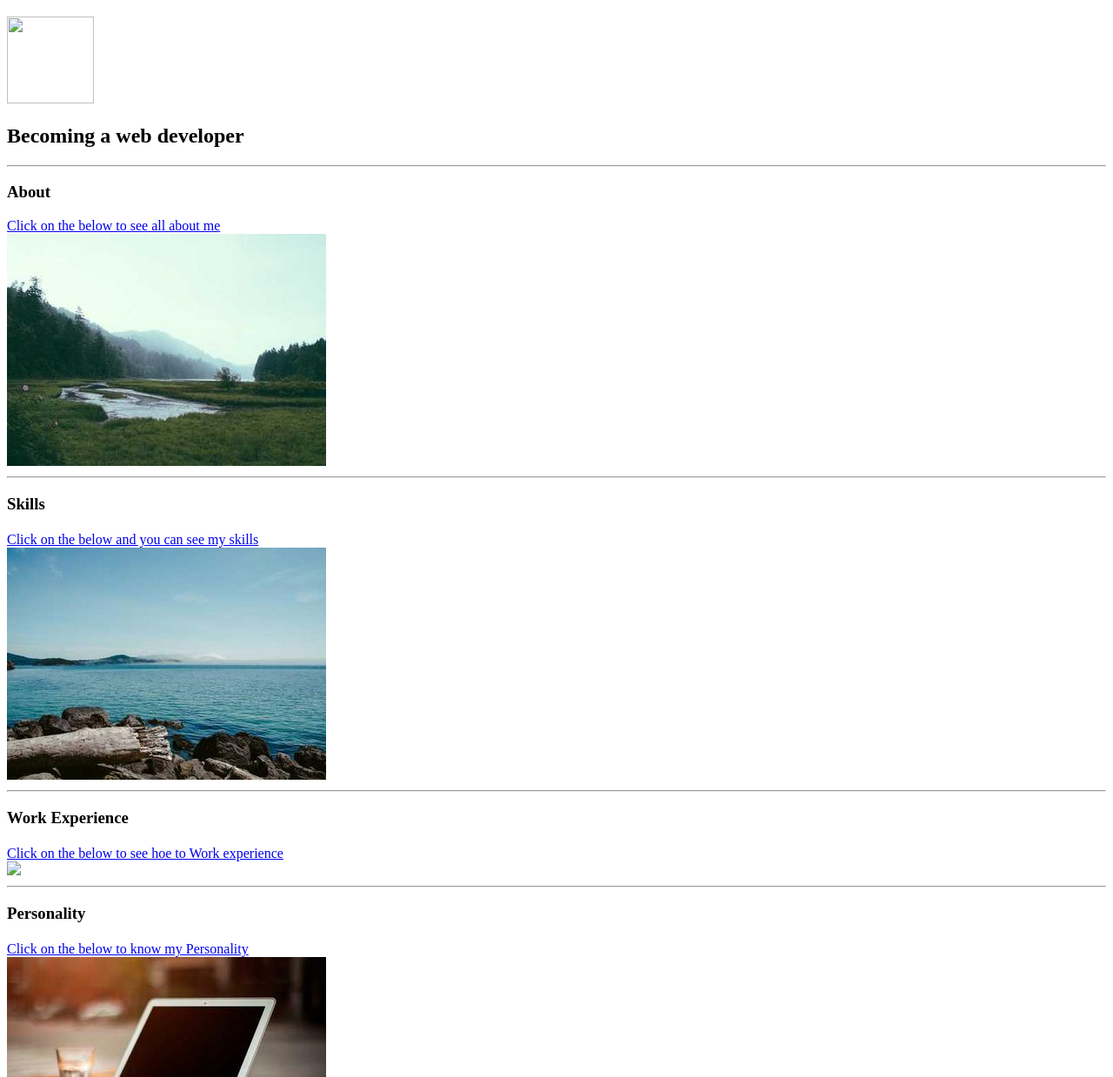
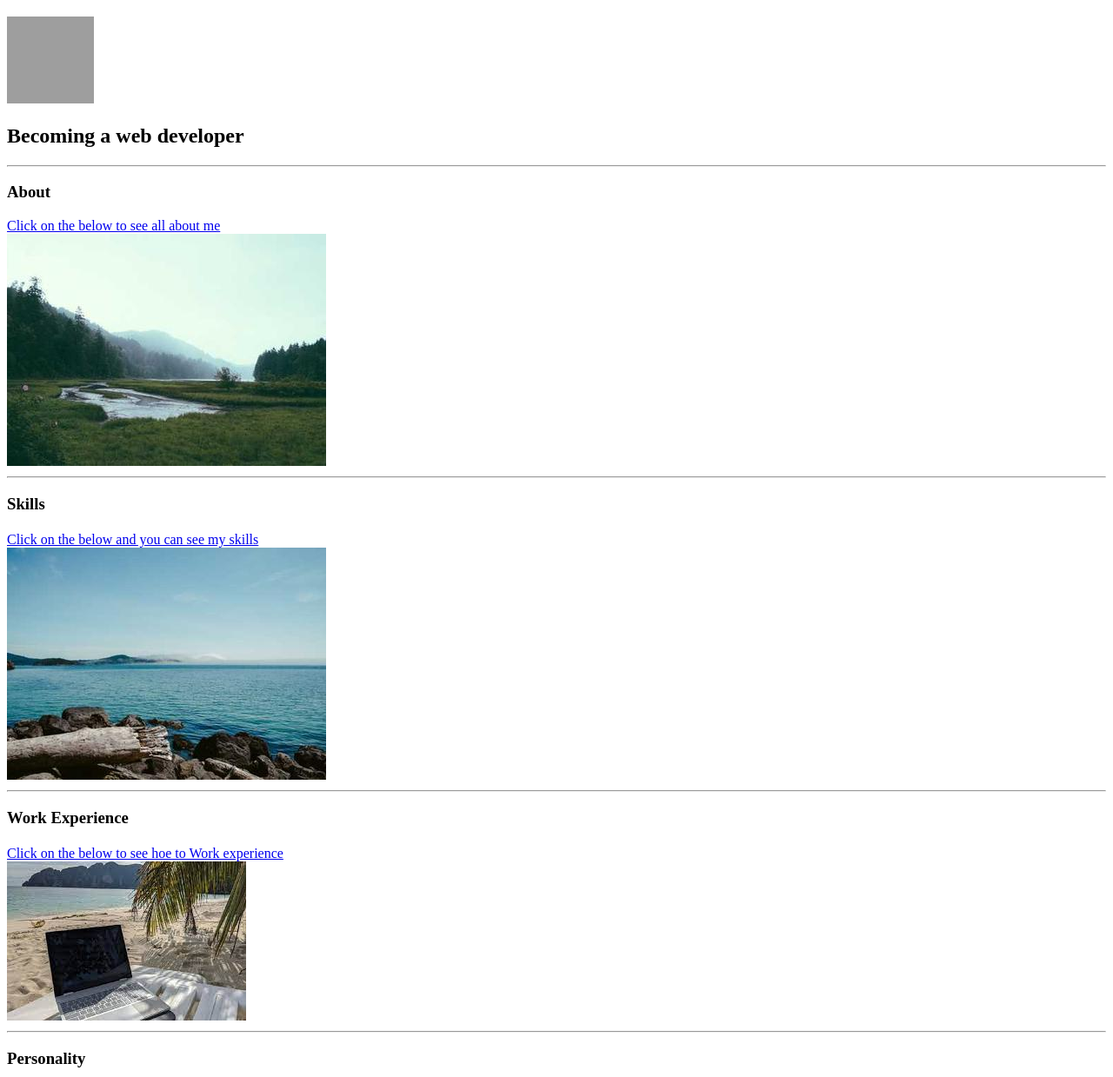
Before and after one commit to Kirito-P/html-Philip-protfolio, a plain HTML site: page index.html in a window 1280 px wide. Shown: the part 61-1300 px from the top of the page at 87% size. Drawn offline with Linux system fonts and the light colour scheme; the site is published under a folder, as on GitHub Pages, so addresses that start at the root find nothing.

Commit message:
Add files via upload

```diff
--- a/index.html
+++ b/index.html
@@ -22,22 +22,22 @@ https://developer.mozilla.org/en-US/docs/Web/HTML/Element/img#attr-height -->
 </head>
 <body>
     <h1>Philip Nicolas Raban Profolio</h1>
-    <img src="/assets/images/ProfilePic/Philip suit.jpg" width="100" height="100"><src>
+    <img src="./assets/images/ProfilePic/Philip suit.jpg" width="100" height="100" >
     <h2>Becoming a web developer</h2>
             <hr>
     <h3>About</h3>
-        <a href="./public/about.html">Click on the below to see all about me <br><img src="./assets/images/PagePic/Grass.jpg" ></src></a>
+        <a href="./public/about.html">Click on the below to see all about me<br><img src="./assets/images/PagePic/Grass.jpg"></a>
         <br>
             <hr>
     <h3>Skills</h3>
     <h4></h4>
-        <a href="./public/Skills.html">Click on the below and you can see my skills<br><img src="./assets/images/PagePic/Beach.jpg" ></src></a>
+        <a href="./public/Skills.html">Click on the below and you can see my skills<br><img src="./assets/images/PagePic/Beach.jpg"></a>
         <br>
             <hr>
 
             <h3>Work Experience</h3>
             <h4></h4>
-                <a href="/public/WorkExperience.html">Click on the below to see hoe to Work experience <br><img src="/assets/images/PagePic/WorkBeach.jpg" ></src></a>
+                <a href="./public/WorkExperience.html">Click on the below to see hoe to Work experience <br><img src="./assets/images/PagePic/WorkBeach.jpg" ></src></a>
                 <br>
                      <hr>
     <h3>Personality</h3>
```
